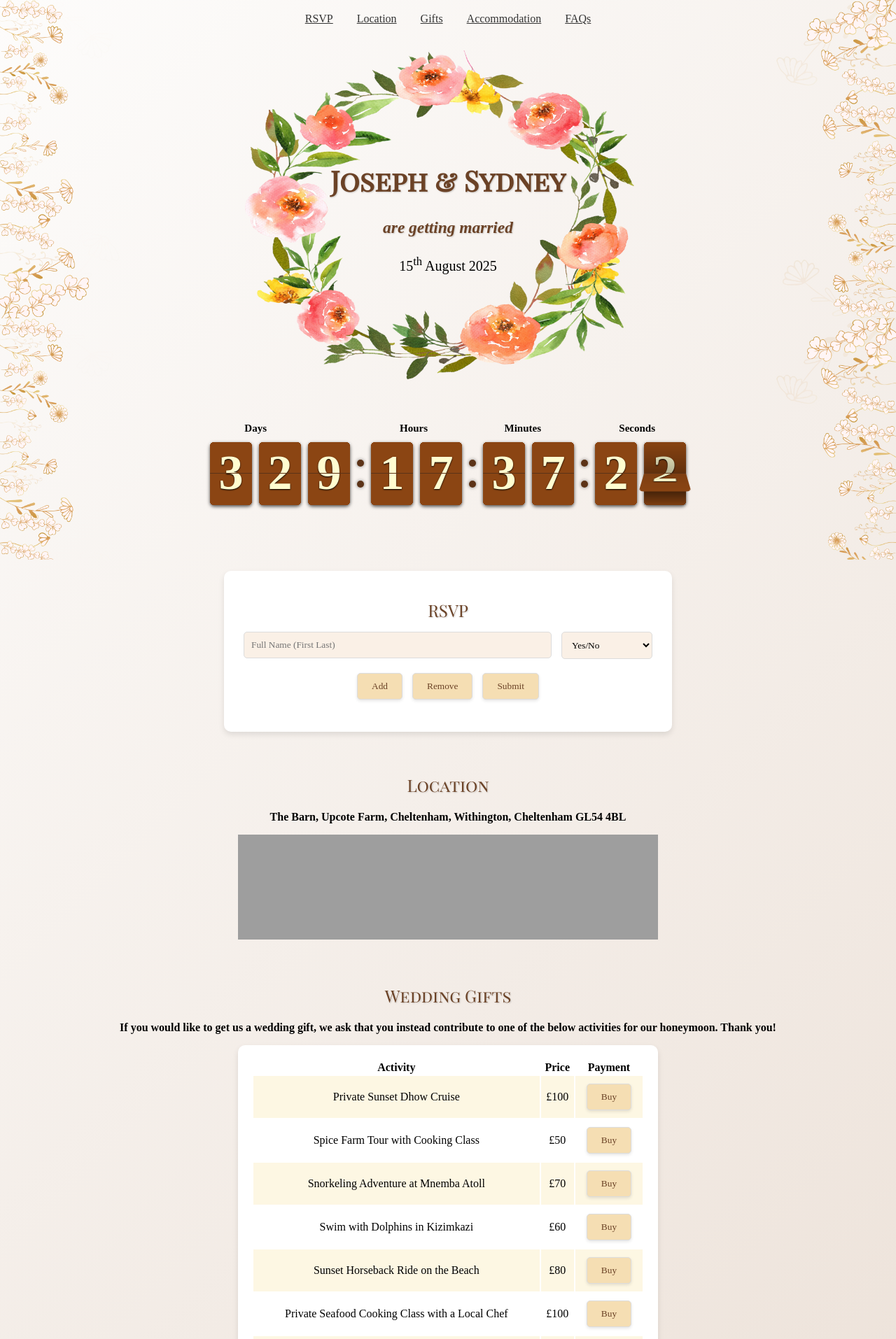
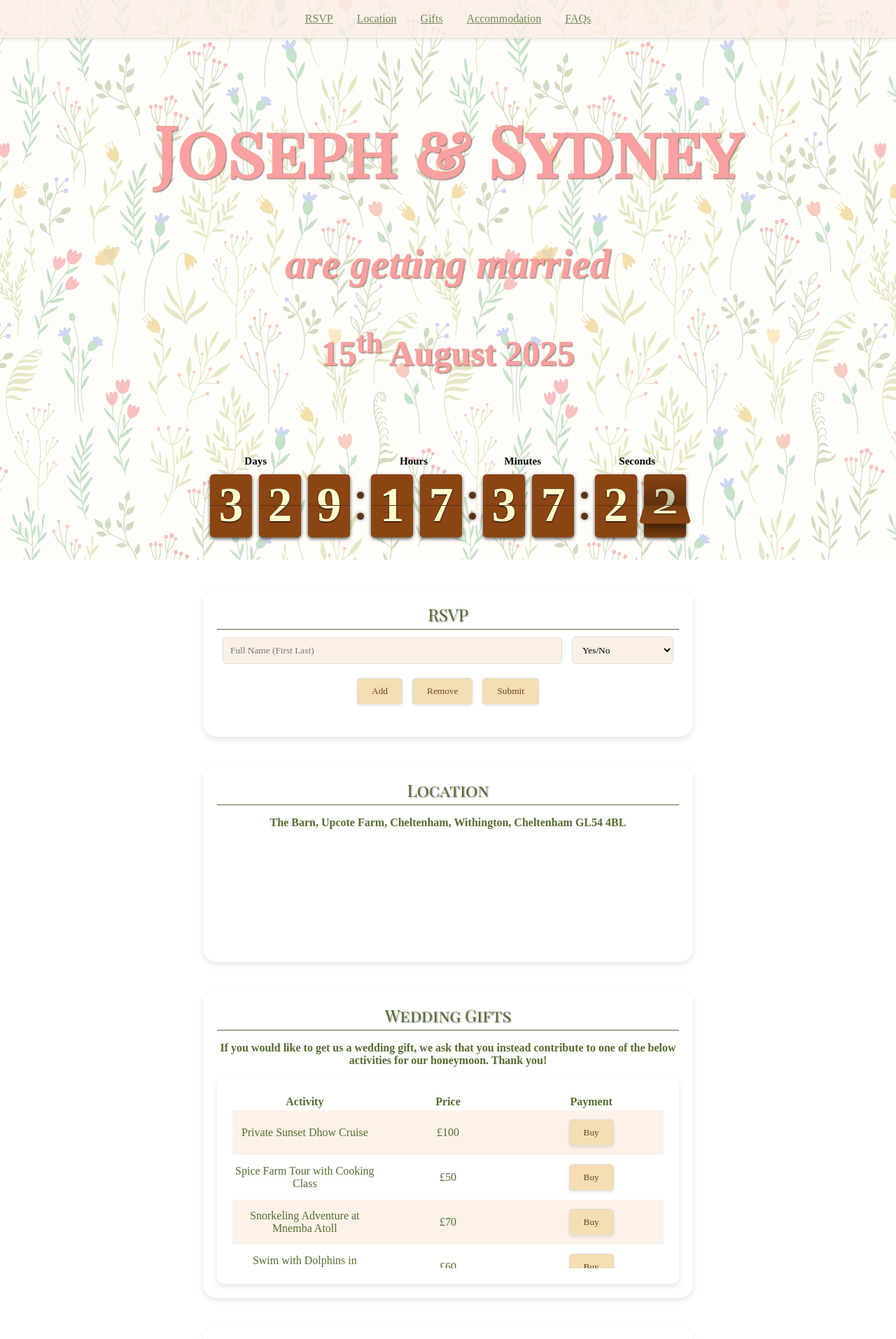
Before and after one commit to CamelSyrup/wedding.website, a PHP site: page /home.html in a window 1280 px wide. Shown: the top 1914 px of the page at 70% size. Run offline with PHP 8.4, Linux system fonts and the light colour scheme; some libraries are stand-ins or nearby versions; grey boxes are pictures that could not be loaded.

Commit message:
Update styles.css

```diff
--- a/styles.css
+++ b/styles.css
@@ -3,47 +3,79 @@ body {
   margin: 0;
   padding: 0;
   font-family: 'Perpetua', serif;
+  color: #556B2F;
   text-align: center;
   display: flex;
   flex-direction: column;
+  width: 100%;
+  height: 100%
+    min-height: 100vh;
+  box-sizing: border-box;
   align-items: center;
-  width: 100%;
-  box-sizing: border-box;
-  background: linear-gradient(135deg, #fdfcfb 0%, #e2d1c3 100%);
+  /* background: linear-gradient(135deg, #fdfcfb 0%, #e2d1c3 100%); */  /* this is edited out, gradient background */
   position: relative;
   overflow-x: hidden; /* Prevent horizontal scroll due to pseudo-elements */
 }
 
-/* Floral side images */
-body::before,
-body::after {
-  content: "";
-  position: fixed;
-  top: 0;
-  bottom: 0;
-  width: 250px; /* Approx. 1 inch on desktop screens */
-  background-repeat: repeat-y;
-  background-size: contain;
-  z-index: -1; /* Behind the main content */
+html {
+  height: 100%;
 }
 
-body::before {
-  left: 0;
-  background-image: url('wildflower_left.png'); /* Replace with your left-side floral pattern image URL */
+* {
+    box-sizing: border-box;
 }
 
-body::after {
-  right: 0;
-  background-image: url('wildflower_right.png'); /* Replace with your right-side floral pattern image URL */
+.background {
+    position: fixed;
+    top: 0;
+    left: 0;
+    width: 100%;
+    height: 100%;
+    background: url('floral-background2.jpg') repeat;
+    opacity: 0.4; /* Adjust this value to change transparency */
+    z-index: -1; /* Ensure the background stays behind the content */
 }
+
 
 /* Ensure all containers are centralized */
 .container {
   width: 100%;
-  max-width: 1200px;
+  max-width: 700px;
   margin: 0 auto;
+  margin-bottom: 40px;
+  align-items: center;
+  box-sizing: border-box;
+}
+
+.section-container {
+  margin: 0 auto;
+  width: 100%;
+  max-width: 700px;
+  background-color: #fff;
+  align-items: center;
   padding: 20px;
-  box-sizing: border-box;
+  border-radius: 20px;
+  box-shadow: 0 4px 8px rgba(0, 0, 0, 0.1);
+}
+
+.map-container {
+  margin: 0 auto;
+  width: 100%;
+  max-width: 700px;
+  background-color: #fff;
+  padding: 20px;
+  border-radius: 20px;
+  box-shadow: 0 4px 8px rgba(0, 0, 0, 0.1);
+}
+
+.gifts-table {
+  margin: 0 auto;
+  width: 100%;
+  max-width: 700px;
+  background-color: #fff;
+  padding: 20px;
+  border-radius: 10px;
+  box-shadow: 0 4px 8px rgba(0, 0, 0, 0.1);
 }
 
 .playfair-display-sc-regular {
@@ -57,7 +89,7 @@ body::after {
 h3, h4, h5, h6 {
   text-align: center;
   font-family: 'Perpetua', serif;
-  color: #6b4226;
+  color: #556B2F
   text-shadow: 1px 1px 2px rgba(0, 0, 0, 0.2);
   padding-bottom: 5px;
   margin-bottom: 10px;
@@ -68,37 +100,47 @@ h1 {
   font-weight: 700;
   font-style: bold;
   text-align: center;
-  color: #6b4226;
+  color: #556B2F
   text-shadow: 1px 1px 2px rgba(0, 0, 0, 0.2);
   padding-bottom: 5px;
   margin-bottom: 10px;
 }
 
 h2 {
-  font-family: "Playfair Display SC", serif;
-  font-weight: 400;
-  font-style: normal;
-  text-align: center;
-  color: #6b4226;
-  text-shadow: 1px 1px 2px rgba(0, 0, 0, 0.2);
-  padding-bottom: 5px;
-  margin-bottom: 10px;
+    font-family: "Playfair Display SC", serif;
+    font-weight: 400;
+    font-style: normal;
+    text-align: center;
+    color: #556B2F;
+    background: white;
+    max-width: 700px;
+    margin: 0 auto; /* Centers the element horizontally */
+    position: relative;
+    display: block; /* Ensure it's a block element */
+    text-shadow: 1px 1px 2px rgba(0, 0, 0, 0.5);
+    padding-bottom: 5px;
+    margin-bottom: 10px;
+    border-bottom: 1px solid #556B2F;
 }
+
 
 /* Centralize forms, tables, and other block elements */
 form, table, .content {
   margin: 0 auto;
   width: 100%;
-  max-width: 600px;
+  max-width: 700px;
   background-color: #fff;
   padding: 20px;
-  border-radius: 10px;
+  border-radius: 20px;
   box-shadow: 0 4px 8px rgba(0, 0, 0, 0.1);
 }
 
 /* Navigation Bar */
 .navbar {
-    background-color: transparent; /* Invisible background */
+    background-color: #fbeee6;
+    opacity: 0.8;
+    border-bottom: 1px solid #ddd; /* Similar border styling */
+    box-shadow: 0 2px 5px rgba(0, 0, 0, 0.1);
     display: flex;
     justify-content: center;
     align-items: center;
@@ -110,7 +152,7 @@ form, table, .content {
 
 /* Navigation Links */
 .navbar a {
-    color: #333; /* Text color */
+    color: #556B2F; /* Text color */
     text-decoration: bold;
     padding: 8px 12px; /* Creates the hoverable area around the text */
     border-radius: 5px; /* Rounded corners for the hover effect */
@@ -124,16 +166,16 @@ form, table, .content {
 }
 
 .page-title {
-    font-size: 20px;
+    font-size: 50px;
+    color: #FAA0A0 !important;
+    -webkit-text-stroke: 0.5px #F89880;
+    font-weight: bold;
+    text-shadow: 1px 1px 2px rgba(0, 0, 0, 0.6);
     position: relative;
     text-align: center;
-    padding: 150px 125px; /* Adjust padding to control vertical spacing */
-    background-image: url('Title-Flower-Wreath.png'); /* Replace with the actual image path */
-    background-size: contain; /* Ensures the image covers the entire section */
-    background-position: center; /* Centers the image */
-    background-repeat: no-repeat; /* Prevents the image from repeating */
-    background-clip: padding-box; /* Ensure the image stays within the padding */
+    padding: 25px; /* Adjust padding to control vertical spacing */
 }
+
 
 /* Style form fields */
 input[type="text"], select {
@@ -155,13 +197,47 @@ input[type="text"], select {
 }
 
 .gifts-table tr:nth-child(even) {
-    background-color: #fdf7e3; /* Light cream color */
+    background-color: #fdf2e9; /* Light cream color */
 }
 
 /* Optional: Adjust the Header Row */
 .gifts-table tr:first-child {
     background-color: #ffffff; /* Ensure the title row stays the same (white background) */
     font-weight: bold; /* Make the title row stand out */
+}
+
+.gifts-table tbody {
+    display: block;
+    height: 250px; /* Restricting to show only 5 rows at a time */
+    overflow-y: scroll; /* Enable vertical scrolling */
+}
+
+.gifts-table thead, .gifts-table tbody tr {
+    display: table;
+    width: 100%;
+    table-layout: fixed;
+}
+
+.gifts-table thead {
+    display: table;  /* Keep the header row as a table */
+    width: 100%;
+    background-color: #f4f4f4; /* Optional: Set a background color */
+    position: sticky;
+    top: 0;
+    z-index: 1; /* Ensure the header stays on top of the scrolling body */
+}
+
+.gifts-table tbody::-webkit-scrollbar {
+    width: 8px;
+}
+
+.gifts-table tbody::-webkit-scrollbar-thumb {
+    background-color: #ccc;
+    border-radius: 10px;
+}
+
+.gifts-table tbody::-webkit-scrollbar-track {
+    background-color: #f1f1f1;
 }
 
 select {
```
Also changed, not shown: other parts of styles.css (+37 -31 lines).
